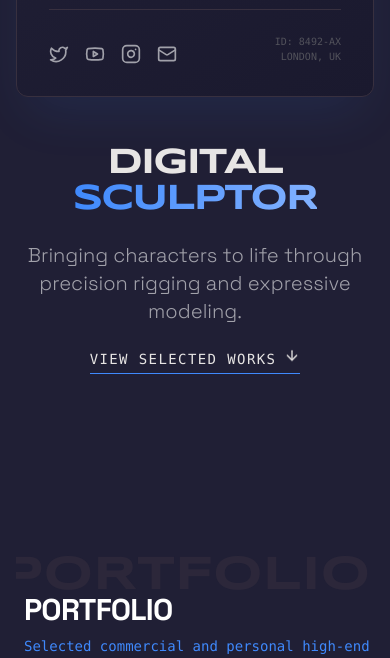
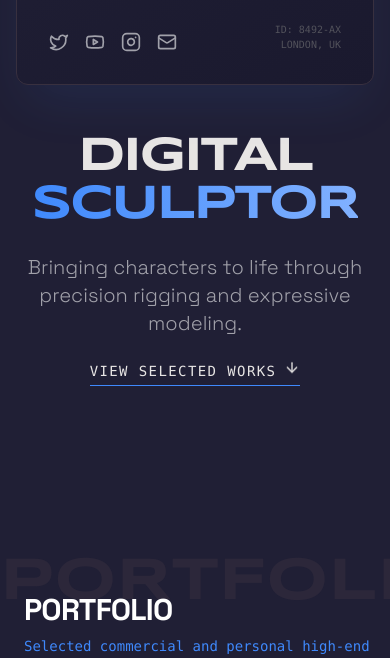
Before and after one commit to mozi1924/jaxlocke.uk, a React (Vite) app: page / in a window 390 px wide. Shown: the part 300-958 px from the top of the page. Built offline with nearby package versions, Linux system fonts and the light colour scheme.

Commit message:
fix style problem

```diff
--- a/App.tsx
+++ b/App.tsx
@@ -110,7 +110,7 @@ function App() {
         <section id="home" className="min-h-screen flex flex-col items-center justify-center relative py-20">
            <div className="grid lg:grid-cols-2 gap-12 items-center w-full max-w-6xl">
               <div className="order-2 lg:order-1 text-center lg:text-left space-y-6">
-                 <h1 className="text-4xl md:text-7xl lg:text-9xl font-display font-bold tracking-tighter leading-none break-words">
+                 <h1 className="text-5xl md:text-7xl lg:text-9xl font-display font-bold tracking-tighter leading-none">
                     DIGITAL <br/>
                     <span className="text-transparent bg-clip-text bg-gradient-to-r from-[#3f89fc] to-[#81b1ff]">SCULPTOR</span>
                  </h1>
--- a/components/Gallery.tsx
+++ b/components/Gallery.tsx
@@ -20,13 +20,13 @@ export const Gallery: React.FC<GalleryProps> = ({ items, title, subtitle, gridCo
   }[gridCols];
 
   return (
-    <div className="w-full py-12 relative overflow-hidden">
+    <div className="w-full py-12">
       <div className="mb-12 relative">
-        <h2 className="text-5xl md:text-8xl font-display font-bold text-[#38303f]/50 select-none absolute -top-10 -left-4 md:-left-10 z-0 whitespace-nowrap pointer-events-none">
+        <h2 className="text-6xl md:text-8xl font-display font-bold text-[#38303f]/50 select-none absolute -top-10 -left-4 md:-left-10 z-0">
           {title}
         </h2>
         <div className="relative z-10 pl-2">
-            <h3 className="text-3xl md:text-5xl font-bold text-white uppercase tracking-tight break-words">
+            <h3 className="text-3xl md:text-5xl font-bold text-white uppercase tracking-tight">
             {title}
             </h3>
             {subtitle && <p className="text-[#3f89fc] font-mono mt-2 text-sm md:text-base">{subtitle}</p>}
```
